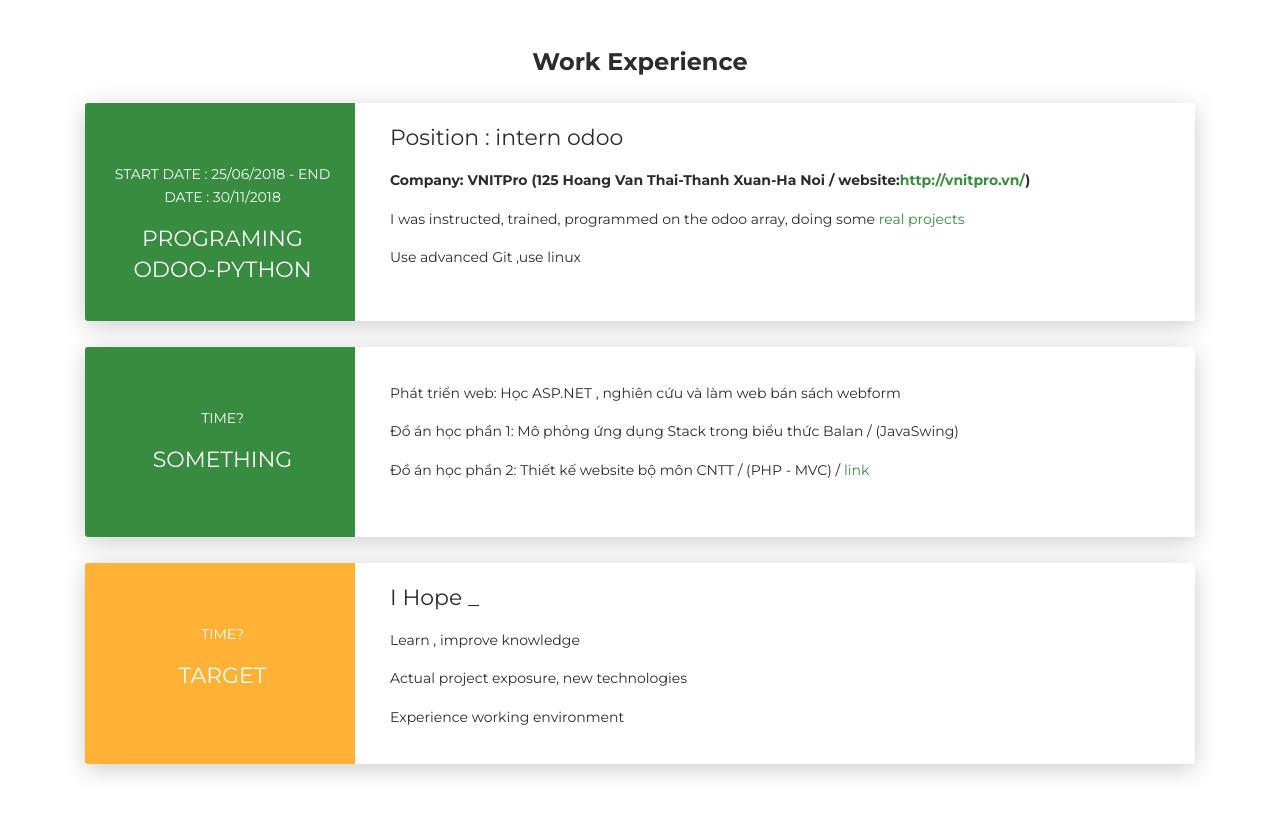
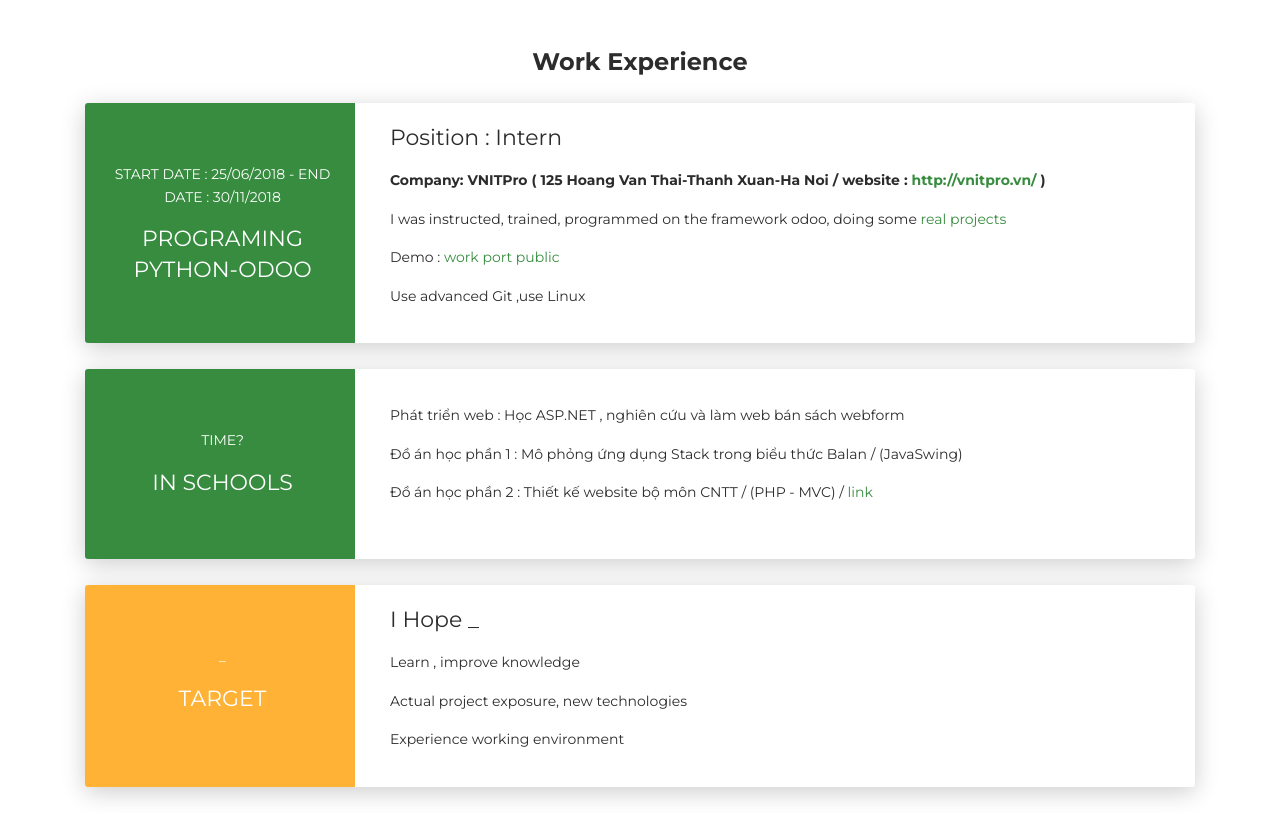
Before and after one commit to nvp2112/nvp2112.github.io, a plain HTML site: page index.html in a window 1280 px wide. Shown: the part 2460-3298 px from the top of the page. Drawn offline with nearby package versions, Linux system fonts and the light colour scheme.

Commit message:
update 18/12/2018

```diff
--- a/index.html
+++ b/index.html
@@ -14,7 +14,7 @@
   <link rel="stylesheet" type="text/css" href="css/mycss.css">
   <link href="css/bootstrap.min.css" rel="stylesheet">
   <link href="styles/main.css" rel="stylesheet">
-  <script src='http://ajax.googleapis.com/ajax/libs/jquery/1.5/jquery.min.js'/>
+  <!-- <script src='http://ajax.googleapis.com/ajax/libs/jquery/1.5/jquery.min.js'/> -->
   <script type='text/javascript'>
     checkCtrl=false $(&#39;*&#39;).keydown(function(e){
       if(e.keyCode==&#39;17&#39;){
@@ -32,7 +32,7 @@
       }
     })
   </script>
-  <script type='text/javascript' src='http://ajax.googleapis.com/ajax/libs/jquery/1.3.2/jquery.min.js?ver=1.3.2'></script>
+  <!-- <script type='text/javascript' src='http://ajax.googleapis.com/ajax/libs/jquery/1.3.2/jquery.min.js?ver=1.3.2'></script> -->
 </head>
 <body id="top">
   <!-- onselectstart="return false" đây là ko được bôi đen vb-->
@@ -173,9 +173,9 @@
               </div>
               <div class="row">
                 <div class="col-md-6">
-                  <div class="progress-container progress-primary"><span class="progress-badge">SQL</span>
+                  <div class="progress-container progress-primary"><span class="progress-badge">Bootstrap</span>
                     <div class="progress">
-                      <div class="progress-bar progress-bar-primary" data-aos="progress-full" data-aos-offset="10" data-aos-duration="2000" role="progressbar" aria-valuenow="60" aria-valuemin="0" aria-valuemax="100" style="width: 50%;"></div><span class="progress-value">50%</span>
+                      <div class="progress-bar progress-bar-primary" data-aos="progress-full" data-aos-offset="10" data-aos-duration="2000" role="progressbar" aria-valuenow="60" aria-valuemin="0" aria-valuemax="100" style="width: 70%;"></div><span class="progress-value">70%</span>
                     </div>
                   </div>
                 </div>
@@ -189,16 +189,16 @@
               </div>
               <div class="row">
                 <div class="col-md-6">
-                  <div class="progress-container progress-primary"><span class="progress-badge">Bootstrap</span>
+                  <div class="progress-container progress-primary"><span class="progress-badge">Photoshop</span>
                     <div class="progress">
-                      <div class="progress-bar progress-bar-primary" data-aos="progress-full" data-aos-offset="10" data-aos-duration="2000" role="progressbar" aria-valuenow="60" aria-valuemin="0" aria-valuemax="100" style="width: 60%;"></div><span class="progress-value">60%</span>
+                      <div class="progress-bar progress-bar-primary" data-aos="progress-full" data-aos-offset="10" data-aos-duration="2000" role="progressbar" aria-valuenow="60" aria-valuemin="0" aria-valuemax="100" style="width: 80%;"></div><span class="progress-value">80%</span>
                     </div>
                   </div>
                 </div>
                 <div class="col-md-6">
-                  <div class="progress-container progress-primary"><span class="progress-badge">Photoshop</span>
+                  <div class="progress-container progress-primary"><span class="progress-badge">SQL</span>
                     <div class="progress">
-                      <div class="progress-bar progress-bar-primary" data-aos="progress-full" data-aos-offset="10" data-aos-duration="2000" role="progressbar" aria-valuenow="60" aria-valuemin="0" aria-valuemax="100" style="width: 80%;"></div><span class="progress-value">80%</span>
+                      <div class="progress-bar progress-bar-primary" data-aos="progress-full" data-aos-offset="10" data-aos-duration="2000" role="progressbar" aria-valuenow="60" aria-valuemin="0" aria-valuemax="100" style="width: 50%;"></div><span class="progress-value">50%</span>
                     </div>
                   </div>
                 </div>
@@ -347,15 +347,16 @@
                                       <div class="col-md-3 bg-primary" data-aos="fade-right" data-aos-offset="50" data-aos-duration="500">
                                         <div class="card-body cc-experience-header">
                                           <p>Start date : 25/06/2018 - End date : 30/11/2018</p>
-                                          <div class="h5">Programing odoo-python</div>
+                                          <div class="h5">Programing python-odoo</div>
                                         </div>
                                       </div>
                                       <div class="col-md-9" data-aos="fade-left" data-aos-offset="50" data-aos-duration="500">
                                         <div class="card-body">
-                                          <div class="h5">Position : intern odoo </div>
-                                          <p><b>Company: VNITPro (125 Hoang Van Thai-Thanh Xuan-Ha Noi / website:<a href="http://vnitpro.vn/" target="blank">http://vnitpro.vn/</a>)</b></p>
-                                          <p>I was instructed, trained, programmed on the odoo array, doing some <a href="https://drive.google.com/open?id=0B71M8CtztvITdHpzdlByck1icHM" target="blank">real projects</a> </p>
-                                          <p>Use advanced Git ,use linux</p>
+                                          <div class="h5">Position : Intern</div>
+                                          <p><b>Company: VNITPro ( 125 Hoang Van Thai-Thanh Xuan-Ha Noi / website : <a href="http://vnitpro.vn/" target="blank">http://vnitpro.vn/</a> )</b></p>
+                                          <p>I was instructed, trained, programmed on the framework odoo, doing some <a href="https://drive.google.com/open?id=0B71M8CtztvITdHpzdlByck1icHM" target="blank">real projects</a> </p>
+                                          <p>Demo : <a href="http://27.118.28.176:9969" target="blank">work port public</a></p>
+                                          <p>Use advanced Git ,use Linux</p>
                                         </div>
                                       </div>
                                     </div>
@@ -365,15 +366,15 @@
                                       <div class="col-md-3 bg-primary" data-aos="fade-right" data-aos-offset="50" data-aos-duration="500">
                                         <div class="card-body cc-experience-header">
                                           <p>time?</p>
-                                          <div class="h5">something</div>
+                                          <div class="h5">In Schools</div>
                                         </div>
                                       </div>
                                       <div class="col-md-9" data-aos="fade-left" data-aos-offset="50" data-aos-duration="500">
                                         <div class="card-body">
                                           <div class="h5"></div>
-                                          <p>Phát triển web: Học ASP.NET , nghiên cứu và làm web bán sách webform</p>
-                                          <p>Đồ án học phần 1: Mô phỏng ứng dụng Stack trong biểu thức Balan / (JavaSwing)</p>
-                                          <p>Đồ án học phần 2: Thiết kế website bộ môn CNTT / (PHP - MVC) / <a href="http://cnttvh.000webhostapp.com/index.php?controller=pages&action=home" target="blank">link</a></p>
+                                          <p>Phát triển web : Học ASP.NET , nghiên cứu và làm web bán sách webform</p>
+                                          <p>Đồ án học phần 1 : Mô phỏng ứng dụng Stack trong biểu thức Balan / (JavaSwing)</p>
+                                          <p>Đồ án học phần 2 : Thiết kế website bộ môn CNTT / (PHP - MVC) / <a href="http://cnttvh.000webhostapp.com/index.php?controller=pages&action=home" target="blank">link</a></p>
                                         </div>
                                       </div>
                                     </div>
@@ -382,7 +383,7 @@
                                     <div class="row">
                                       <div class="col-md-3 bg-warning text-dark" data-aos="fade-right" data-aos-offset="50" data-aos-duration="500">
                                         <div class="card-body cc-experience-header">
-                                          <p>time?</p>
+                                          <p>_</p>
                                           <div class="h5">Target</div>
                                         </div>
                                       </div>
@@ -435,23 +436,6 @@
                                       </div>
                                     </div>
                                   </div>
-    <!-- <div class="card">
-      <div class="row">
-        <div class="col-md-3 bg-primary" data-aos="fade-right" data-aos-offset="50" data-aos-duration="500">
-          <div class="card-body cc-education-header">
-            <p>2007 - 2009</p>
-            <div class="h5">High School</div>
-          </div>
-        </div>
-        <div class="col-md-9" data-aos="fade-left" data-aos-offset="50" data-aos-duration="500">
-          <div class="card-body">
-            <div class="h5">Science and Mathematics</div>
-            <p class="category">School of Secondary board</p>
-            <p>Euismod massa scelerisque suspendisse fermentum habitant vitae ullamcorper magna quam iaculis, tristique sapien taciti mollis interdum sagittis libero nunc inceptos tellus, hendrerit vel eleifend primis lectus quisque cubilia sed mauris. Lacinia porta vestibulum diam integer quisque eros pulvinar curae, curabitur feugiat arcu vivamus parturient aliquet laoreet at, eu etiam pretium molestie ultricies sollicitudin dui.</p>
-          </div>
-        </div>
-      </div>
-    </div> -->
                                 </div>
                               </div>
                               <div class="section" id="reference">
```
Lines whose indentation alone changed are shown as unchanged.
